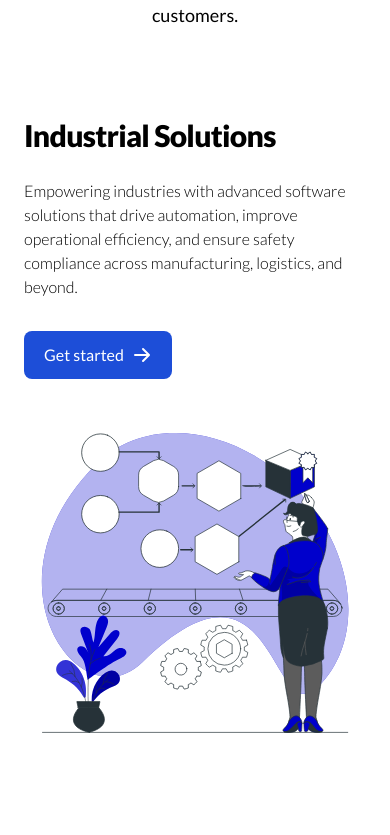
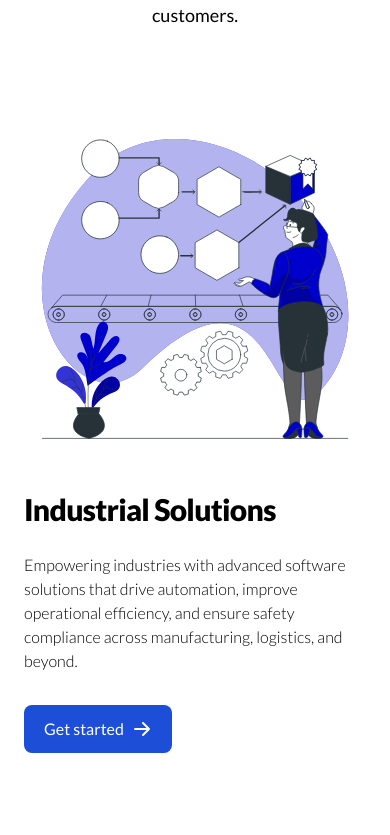
Before and after one commit to signofcommunication/gaws, a Nuxt app: page /Services in a window 390 px wide. Shown: the part 809-1644 px from the top of the page. Built offline with nearby package versions, Linux system fonts and the light colour scheme.

Commit message:
Fix: delete unuse package and fix script setup on service page

```diff
--- a/components/Hero.vue
+++ b/components/Hero.vue
@@ -4,7 +4,7 @@
       <div
         v-for="(list, index) in servicesList"
         :key="index"
-        class="flex flex-col lg:flex-row lg:gap-12 mb-16 lg:mb-24 items-center"
+        class="flex flex-col-reverse lg:flex-row lg:gap-12 mb-16 lg:mb-24 items-center"
       >
         <!-- Text Content -->
         <div
--- a/package.json
+++ b/package.json
@@ -11,7 +11,6 @@
   },
   "dependencies": {
     "@nuxt/icon": "^1.5.6",
-    "@unhead/vue": "^1.11.11",
     "autoprefixer": "^10.4.20",
     "gsap": "^3.12.5",
     "nuxt": "^3.13.0",
```
Also changed, not shown: pages/Services.vue (+8 -4 lines), 1 other file (tests, documents, lock files or other folders).
